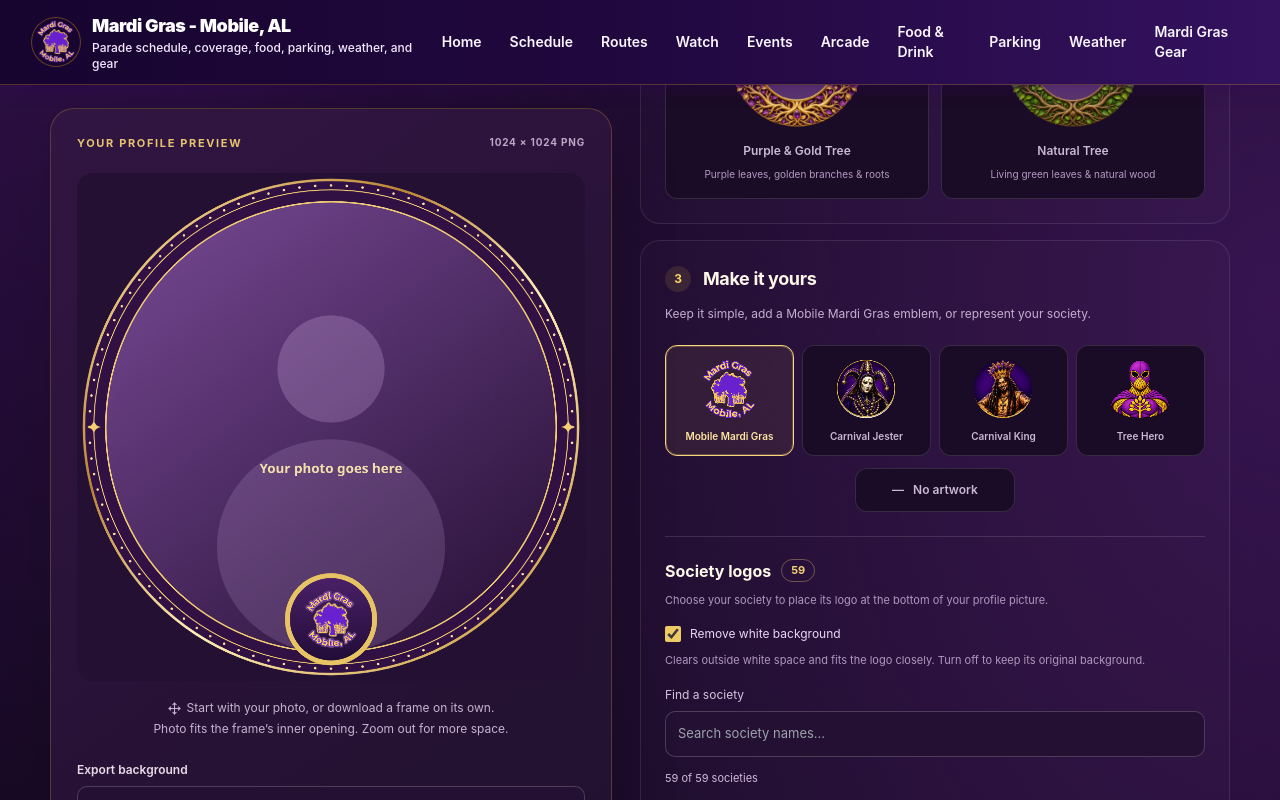
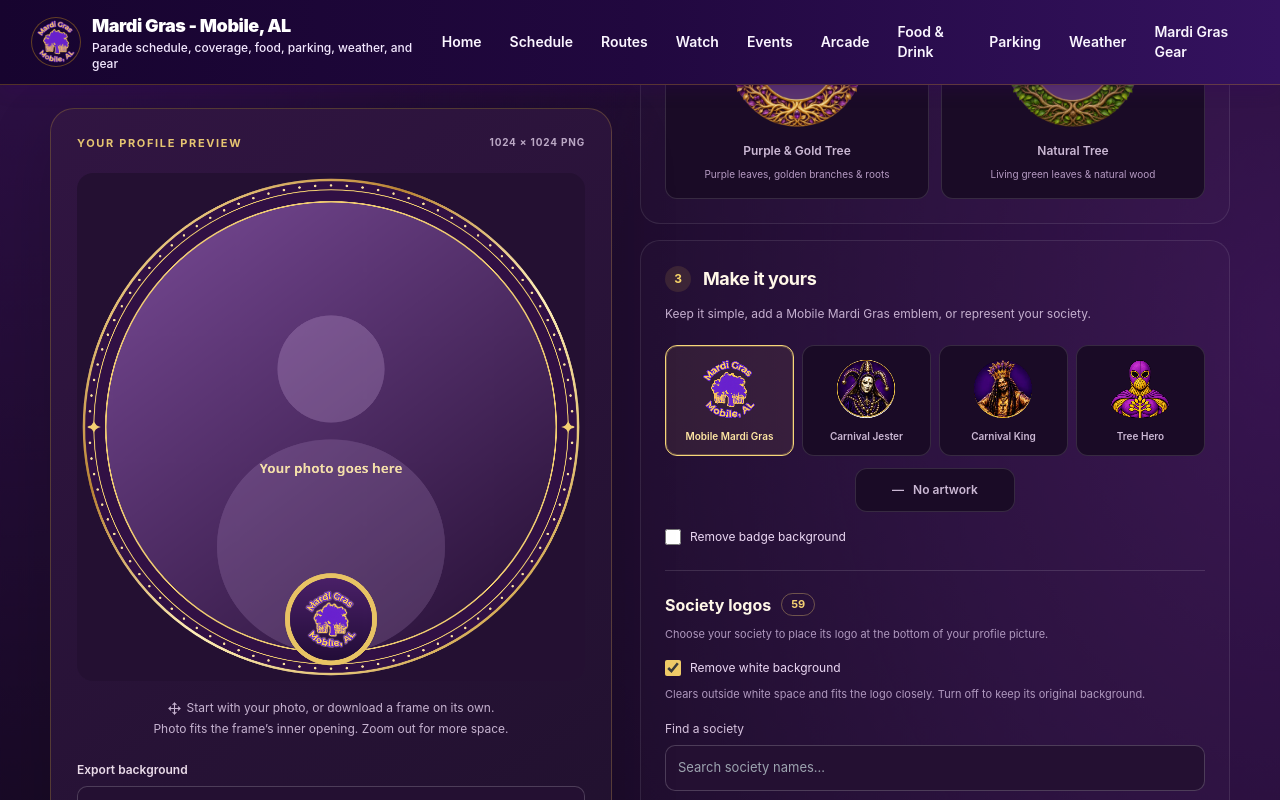
Before and after one commit to TheCryptoArborist/251mardigras, a Next.js app: page /profile-studio in a window 1280 px wide. Both pictures are taken after a click on the button "Mobile Mardi Gras". Shown: the part 1702-2502 px from the top of the page. Built offline with nearby package versions, Linux system fonts and the light colour scheme.

Commit message:
Add synchronized remove-background toggle beside Make it yours badge choices

```diff
--- a/src/app/profile-studio/studio.tsx
+++ b/src/app/profile-studio/studio.tsx
@@ -88,6 +88,7 @@ export default function ProfileStudio() {
   const [societySearch,setSocietySearch]=useState("");
   const [badgeX,setBadgeX]=useState(0),[badgeY,setBadgeY]=useState(0);
   const [badgeBacking,setBadgeBacking]=useState<BadgeBackground>("purple");
+  const lastBadgeColor=useRef<"purple"|"gold">("purple");
   const [removeSocietyWhite,setRemoveSocietyWhite]=useState(true);
   const [societyImage,setSocietyImage]=useState<{id:string;removeWhite:boolean;image:HTMLCanvasElement}|null>(null);
   const portraitOpenings=useRef<Partial<Record<Frame,PortraitOpening>>>({});
@@ -223,6 +224,7 @@ const out=document.createElement("canvas");out.width=out.height=1024;const c=out
           {accents.map(item=><button key={item.id} className={`${s.choice} ${s.accentChoice}`} aria-pressed={badge===item.id} onClick={()=>setBadge(item.id)}><span className={s.accentThumb}><SocietyThumbnail src={item.src} removeWhite={false} round={item.id==="jester"||item.id==="king"}/></span>{item.name}</button>)}
         </div>
           <button className={`${s.choice} ${s.noArtworkChoice}`} aria-pressed={badge==="none"} onClick={()=>setBadge("none")}><span aria-hidden="true">—</span>No artwork</button>
+          {badge!=="none"&&<label className={s.cleanupToggle}><input type="checkbox" checked={badgeBacking==="none"} onChange={e=>{if(e.target.checked){if(badgeBacking!=="none")lastBadgeColor.current=badgeBacking;setBadgeBacking("none");}else setBadgeBacking(lastBadgeColor.current);}}/>Remove badge background</label>}
           <div className={s.societyPanel}>
             <h3>Society logos <span>{societies.length}</span></h3>
             <p className={s.small}>Choose your society to place its logo at the bottom of your profile picture.</p>
@@ -240,7 +242,7 @@ const out=document.createElement("canvas");out.width=out.height=1024;const c=out
             </div>
             {visibleSocieties.length===0&&<p className={s.small}>No societies match. Try a shorter name or clear the search.</p>}
           </div>
-          {badge!=="none"&&<label className={s.label} style={{display:"block",marginTop:18}}>Badge background<select className={s.select} aria-label="Badge background" value={badgeBacking} onChange={e=>setBadgeBacking(e.target.value as BadgeBackground)}><option value="purple">Purple</option><option value="gold">Gold</option><option value="none">Logo only</option></select><span className={s.small}>Backing adapts to your logo’s shape and keeps it clear of your photo.</span></label>}
+          {badge!=="none"&&<label className={s.label} style={{display:"block",marginTop:18}}>Badge background<select className={s.select} aria-label="Badge background" value={badgeBacking} onChange={e=>{const value=e.target.value as BadgeBackground;if(value!=="none")lastBadgeColor.current=value;setBadgeBacking(value);}}><option value="purple">Purple</option><option value="gold">Gold</option><option value="none">Logo only</option></select><span className={s.small}>Backing adapts to your logo’s shape and keeps it clear of your photo.</span></label>}
           {badge!=="none"&&<label style={{display:"block",marginTop:18}}><div className={s.rangeLabel}>Badge size<span>{badgeSize===176?"Default":"Custom"}</span></div><input className={s.range} aria-label="Badge size" type="range" min="80" max="300" value={badgeSize} onChange={e=>setBadgeSize(Number(e.target.value))}/></label>}
           {badge!=="none"&&<div className={s.sliders}>
             {[{label:"Badge left / right",value:badgeX,set:setBadgeX},{label:"Badge up / down",value:badgeY,set:setBadgeY}].map(control=><label key={control.label}><div className={s.rangeLabel}>{control.label}</div><input className={s.range} type="range" min="-300" max="300" step="1" value={control.value} aria-label={control.label} onChange={e=>control.set(Number(e.target.value))}/></label>)}
```
